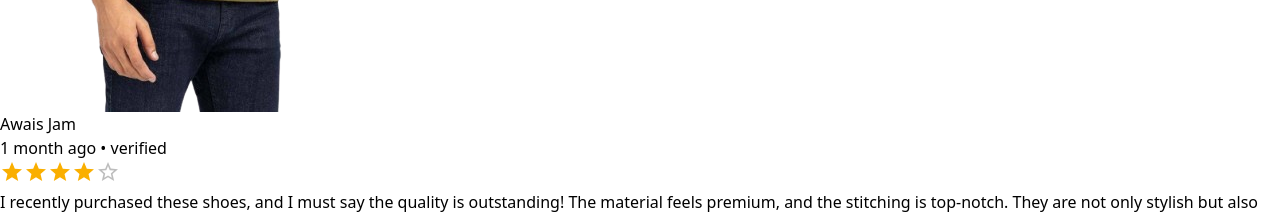
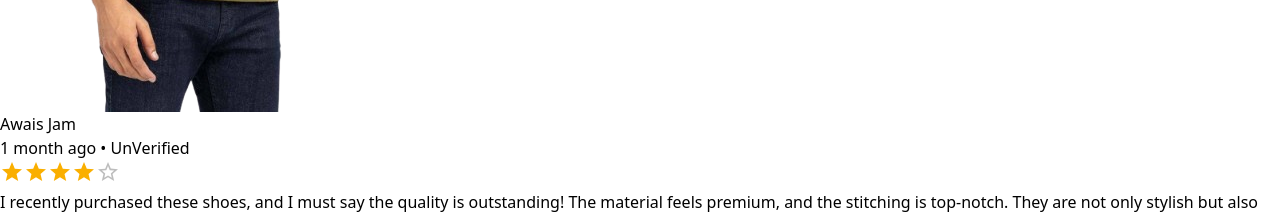
Before and after one commit to Jam-Awais-Ishaq/Final-Year-Full-Stack-Project-FrontEnd, a React (Vite) app: page /productCart in a window 1280 px wide. Shown: the part 5100-5318 px from the top of the page. Built offline with nearby package versions, Linux system fonts and the light colour scheme.

Commit message:
some adjustment

```diff
--- a/src/Component/LandingPage/Swiper1.jsx
+++ b/src/Component/LandingPage/Swiper1.jsx
@@ -17,6 +17,7 @@ import women from '../../images/women.png';
 import charcoal from '../../images/charcoal.png';
 import { useContext, useEffect, useState } from 'react';
 import { Context } from '../../ContextAPI/ContextProvider';
+import { useNavigate } from 'react-router-dom';
 
 export default function Swiper1() {
 
@@ -37,6 +38,13 @@ export default function Swiper1() {
     useEffect(() => {
         setSliderData(slider);
     }, []);
+
+    const navigate = useNavigate()
+
+    const handleNavigate = () => {
+        navigate("/productCart")
+    }
+
     return (
         <div className='px-5 mt-5'>
             <Swiper slidesPerView={1} spaceBetween={30} loop={true} navigation={true} modules={[Navigation]} className="mySwiper overflow-hidden"
@@ -51,7 +59,7 @@ export default function Swiper1() {
                             </span>
                             <span
                                 className="absolute top-12 right-[-30px] group-hover:right-0 transition-all duration-500 ease-in-out opacity-0 group-hover:opacity-100 w-fit text-slate-600"
-                                onClick={() => addToFavorites(slide)}
+                                onClick={handleNavigate}
                             >
                                 <FavoriteBorderIcon />
                             </span>
--- a/src/ProductCart.html/ProductCart.jsx
+++ b/src/ProductCart.html/ProductCart.jsx
@@ -7,6 +7,7 @@ import img2 from "../images/olive.png";
 import img3 from "../images/peach.png";
 import img4 from "../images/homeright.jpeg";
 import "tailwindcss/tailwind.css";
+import { useNavigate } from "react-router-dom";
 
 const ProductDetails = () => {
     const [selectedSize, setSelectedSize] = useState("XXL");
@@ -25,7 +26,7 @@ const ProductDetails = () => {
             id: 0, img: img2, title: "Awais Jam", description: "I recently purchased these shoes, and I must say the quality is outstanding! The material feels premium, and the stitching is top-notch. They are not only stylish but also incredibly comfortable for long hours of wear. The durability is impressive, making them a great investment. Highly recommended for anyone looking for high-quality shoes!", time: "1 month ago", status: "verified", rating: <StarBorderIcon />
         },
         {
-            id: 1, img: img2, title: "Awais Jam", description: "I recently purchased these shoes, and I must say the quality is outstanding! The material feels premium, and the stitching is top-notch. They are not only stylish but also incredibly comfortable for long hours of wear. The durability is impressive, making them a great investment. Highly recommended for anyone looking for high-quality shoes!", time: "1 month ago", status: "verified", rating: <StarBorderIcon />
+            id: 1, img: img2, title: "Awais Jam", description: "I recently purchased these shoes, and I must say the quality is outstanding! The material feels premium, and the stitching is top-notch. They are not only stylish but also incredibly comfortable for long hours of wear. The durability is impressive, making them a great investment. Highly recommended for anyone looking for high-quality shoes!", time: "1 month ago", status: "UnVerified", rating: <StarBorderIcon />
         }
     ]
 
```
